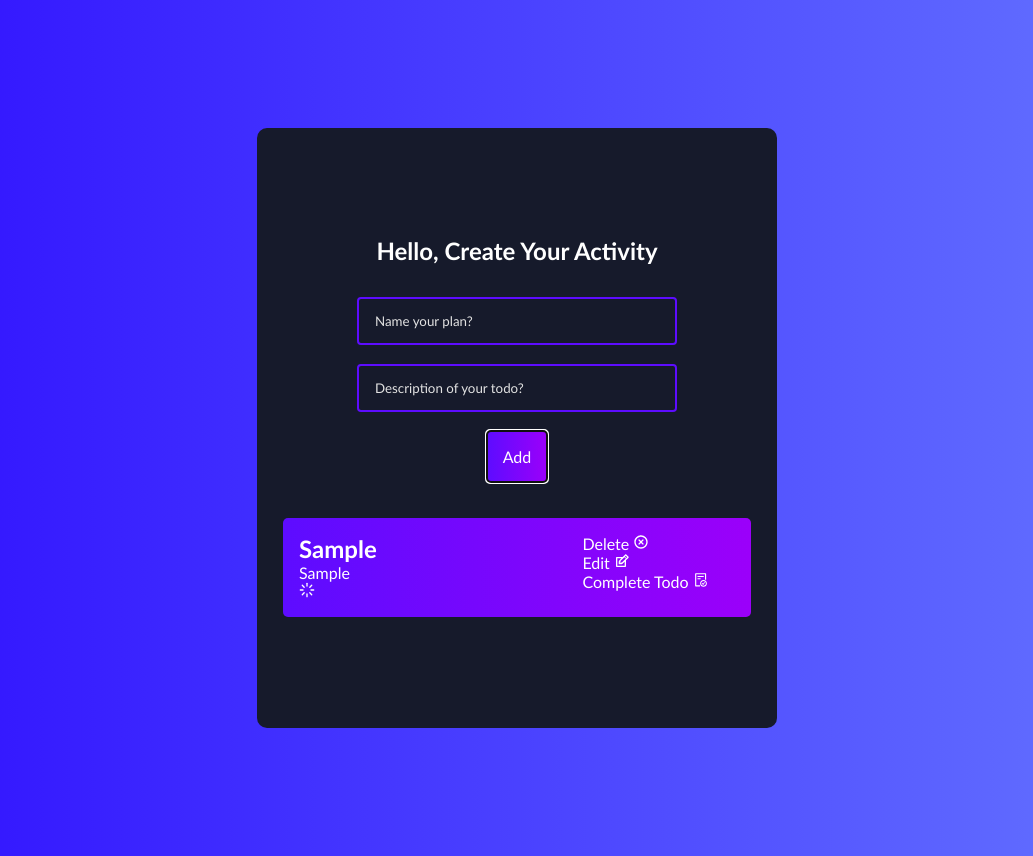
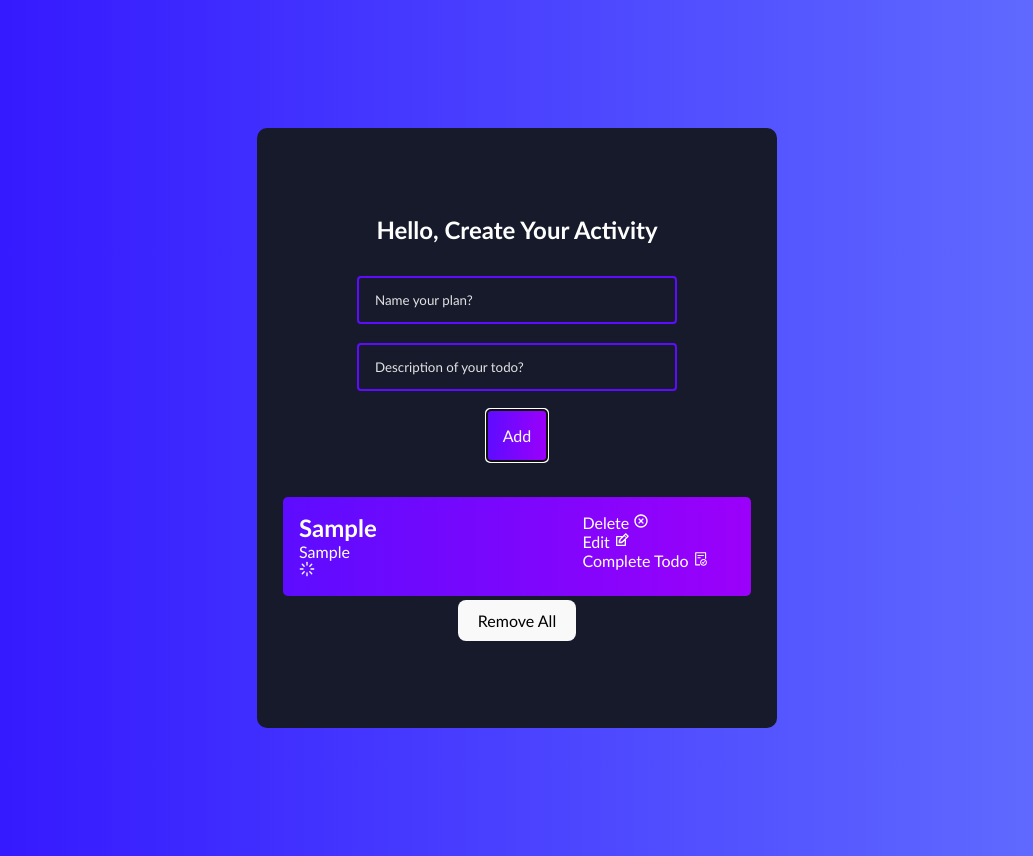
Before and after one commit to mohamadhandy/todo-list-app, a React (Vite) app: page / in a window 1280 px wide. Both pictures are taken after typing "Sample", "Sample" into the empty fields and a click on the button "Add". Shown: the whole page, without its empty margins (123-1156 px from the left). Built offline with nearby package versions, Linux system fonts and the light colour scheme.

Commit message:
create remove all todos

```diff
--- a/src/components/TodoList/index.jsx
+++ b/src/components/TodoList/index.jsx
@@ -1,8 +1,7 @@
-import React, {useState} from 'react';
+import React from 'react';
 import TodoCard from '../TodoCard';
 
 const Index = props => {
-
   const _deleteTodoHandler = (todo, id) => {
   !todo.isComplete ? props.deleteTodos(id) : '';
   };
@@ -14,9 +13,15 @@ const Index = props => {
     props.completeTodo(id)
   }
 
+  const _removeTodosHandler = () => {
+    props.removeTodos()
+  }
+
   return (
     <div>
-      {props.todos.map(todo => {
+      {
+      props.todos.length > 0 ?
+        props.todos.map(todo => {
           return (
             <div className={todo.isComplete ? 'todo-row complete' : 'todo-row'} key={todo.id}>
               <TodoCard
@@ -31,7 +36,18 @@ const Index = props => {
             </div>
 
           );
-      })}
+        })
+        : ''
+      }
+      {
+        props.todos.length > 0
+        ?
+        <div>
+          <button onClick={() => _removeTodosHandler()}>Remove All</button>
+        </div>
+        :
+        ''
+      }
     </div>
   );
 };
--- a/src/pages/index.jsx
+++ b/src/pages/index.jsx
@@ -46,6 +46,11 @@ const Index = () => {
     localStorage.setItem(LOCAL_STORAGE_KEY, JSON.stringify(updatedTodos))
   }
 
+  const removeTodos = () => {
+    setTodos([]);
+    localStorage.setItem(LOCAL_STORAGE_KEY, JSON.stringify([]));
+  }
+
   useEffect(() => {
     const listTodos = JSON.parse(localStorage.getItem(LOCAL_STORAGE_KEY));
     listTodos && setTodos(listTodos);
@@ -55,7 +60,8 @@ const Index = () => {
     <div className='todo-app'>
       <h1>Hello, Create Your Activity</h1>
       <TodoAdd addHandler={addTodoHandler} todo={todo} setTodo={setTodo} />
-      <TodoList todos={todos} deleteTodos={deleteTodoHandler} editTodos={updateTodo} completeTodo={completeTodo} />
+      <TodoList todos={todos} deleteTodos={deleteTodoHandler} editTodos={updateTodo} completeTodo={completeTodo}
+      removeTodos={removeTodos} />
     </div>
   );
 };
```
Lines whose indentation alone changed are shown as unchanged.
